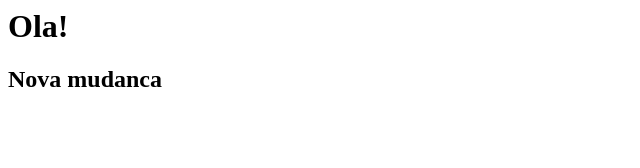
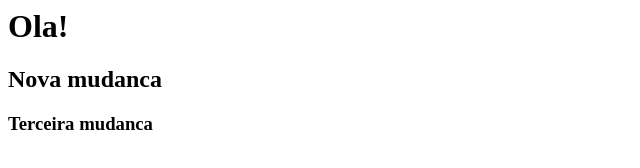
Before and after one commit to yetilab/site, a plain HTML site: page index.htm in a window 1280 px wide. Shown: the whole page, without its empty margins (0-640 px from the left). Drawn offline with Linux system fonts and the light colour scheme.

Commit message:
Mudanca no index.htm

```diff
--- a/index.htm
+++ b/index.htm
@@ -1,2 +1,3 @@
 <h1>Ola!</h1>
 <h2>Nova mudanca</h2>
+<h3>Terceira mudanca</h3>
```
